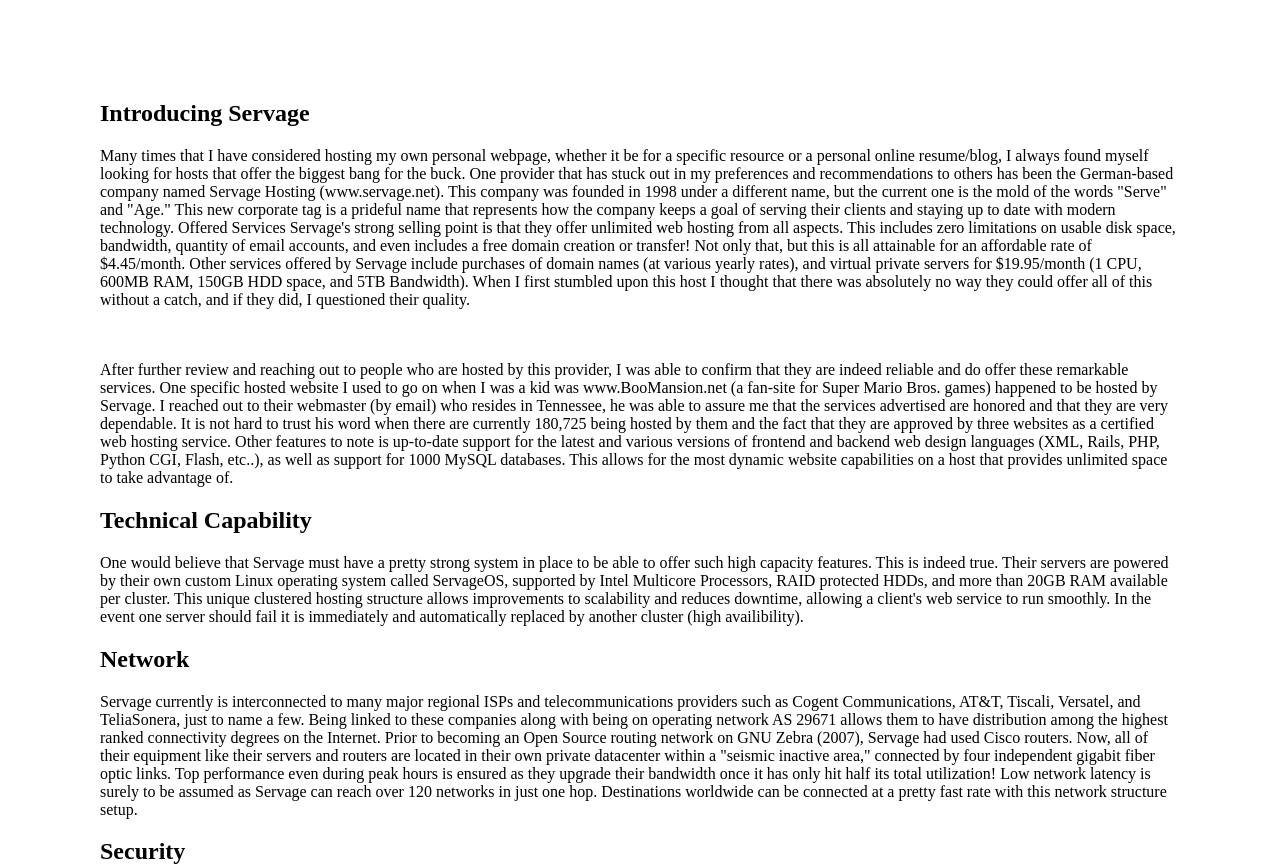
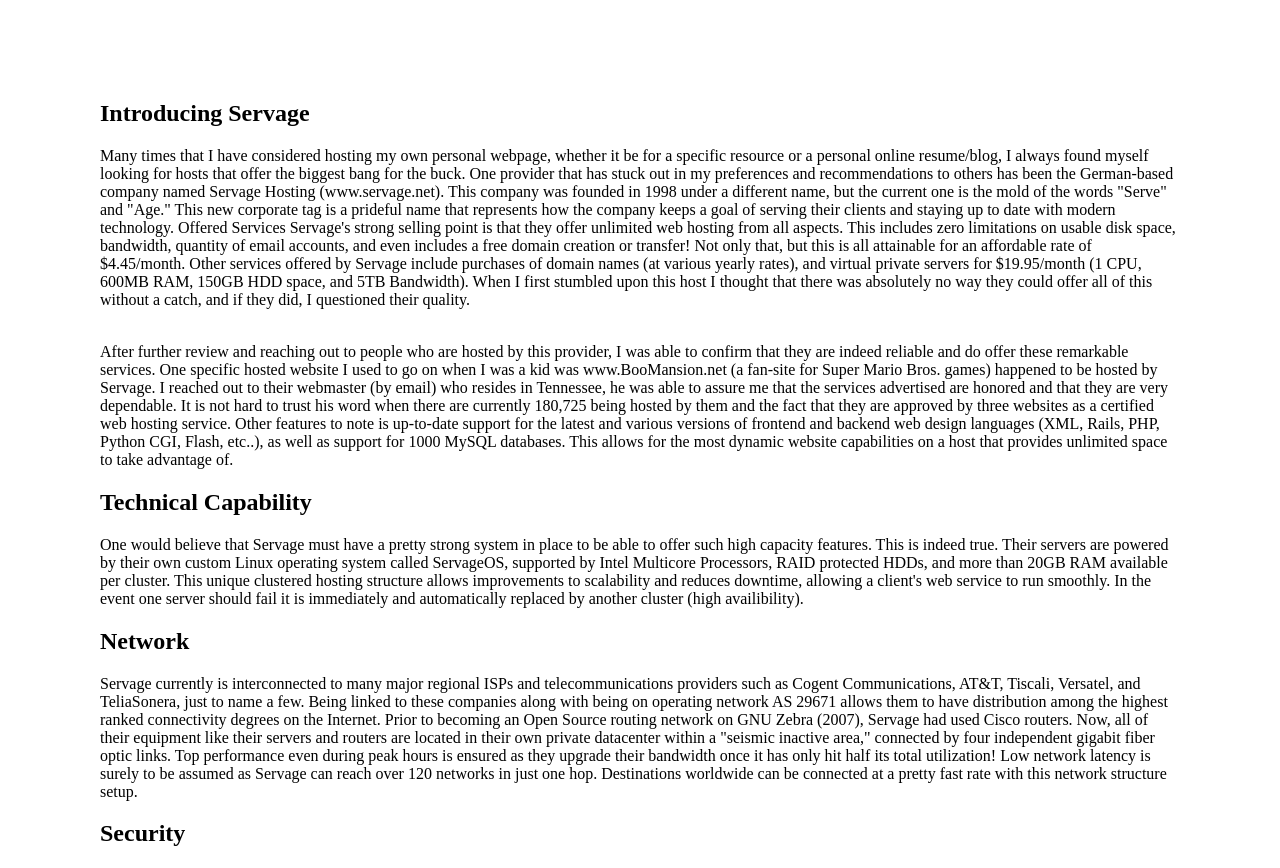
Before and after one commit to JoeDinkha/tc362ss15, a plain HTML site: page week6/index.html in a window 1280 px wide. Shown: the top 868 px of the page. Drawn offline with Linux system fonts and the light colour scheme.

Commit message:
Update index.html

```diff
--- a/week6/index.html
+++ b/week6/index.html
@@ -27,7 +27,7 @@
 <p>Many times that I have considered hosting my own personal webpage, whether it be for a specific resource or a personal online resume/blog, I always found myself looking for hosts that offer the biggest bang for the buck.  One provider that has stuck out in my preferences and recommendations to others has been the German-based company named Servage Hosting (www.servage.net). This company was founded in 1998 under a different name, but the current one is the mold of the words "Serve" and "Age." This new corporate tag is a prideful name that represents how the company keeps a goal of serving their clients and staying up to date with modern technology.
 
 Offered Services
-Servage's strong selling point is that they offer unlimited web hosting from all aspects.  This includes zero limitations on usable disk space, bandwidth, quantity of email accounts, and even includes a free domain creation or transfer! Not only that, but this is all attainable for an affordable rate of $4.45/month. Other services offered by Servage include purchases of domain names (at various yearly rates), and virtual private servers for $19.95/month (1 CPU, 600MB RAM, 150GB HDD space, and 5TB Bandwidth).  When I first stumbled upon this host I thought that there was absolutely no way they could offer all of this without a catch, and if they did, I questioned their quality.<p> </p><br><br>
+Servage's strong selling point is that they offer unlimited web hosting from all aspects.  This includes zero limitations on usable disk space, bandwidth, quantity of email accounts, and even includes a free domain creation or transfer! Not only that, but this is all attainable for an affordable rate of $4.45/month. Other services offered by Servage include purchases of domain names (at various yearly rates), and virtual private servers for $19.95/month (1 CPU, 600MB RAM, 150GB HDD space, and 5TB Bandwidth).  When I first stumbled upon this host I thought that there was absolutely no way they could offer all of this without a catch, and if they did, I questioned their quality.<p> </p><br>
 
 After further review and reaching out to people who are hosted by this provider, I was able to confirm that they are indeed reliable and do offer these remarkable services. One specific hosted website I used to go on when I was a kid was www.BooMansion.net (a fan-site for Super Mario Bros. games) happened to be hosted by Servage.  I reached out to their webmaster (by email) who resides in Tennessee, he was able to assure me that the services advertised are honored and that they are very dependable. It is not hard to trust his word when there are currently 180,725 being hosted by them and the fact that they are approved by three websites as a certified web hosting service.
 
```
